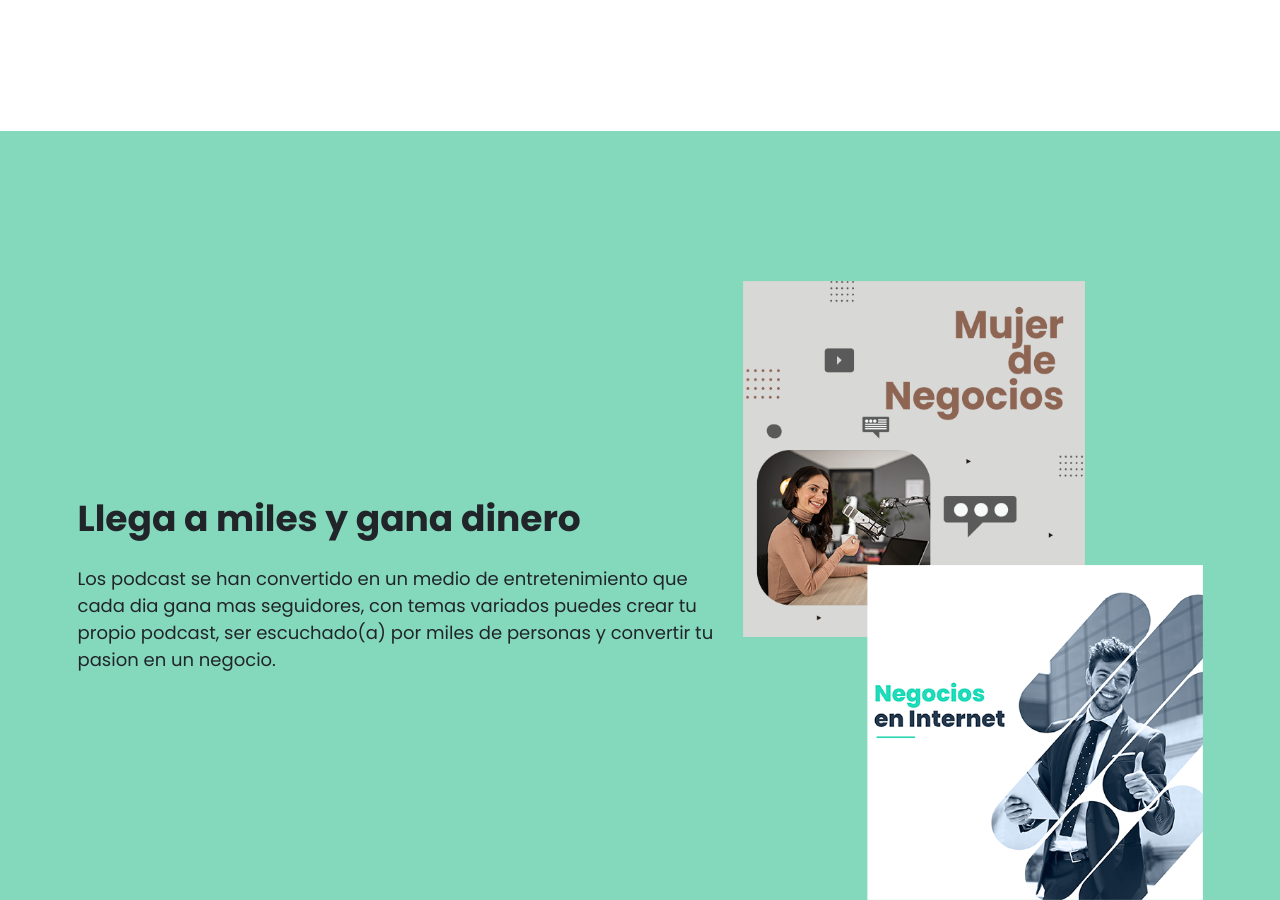
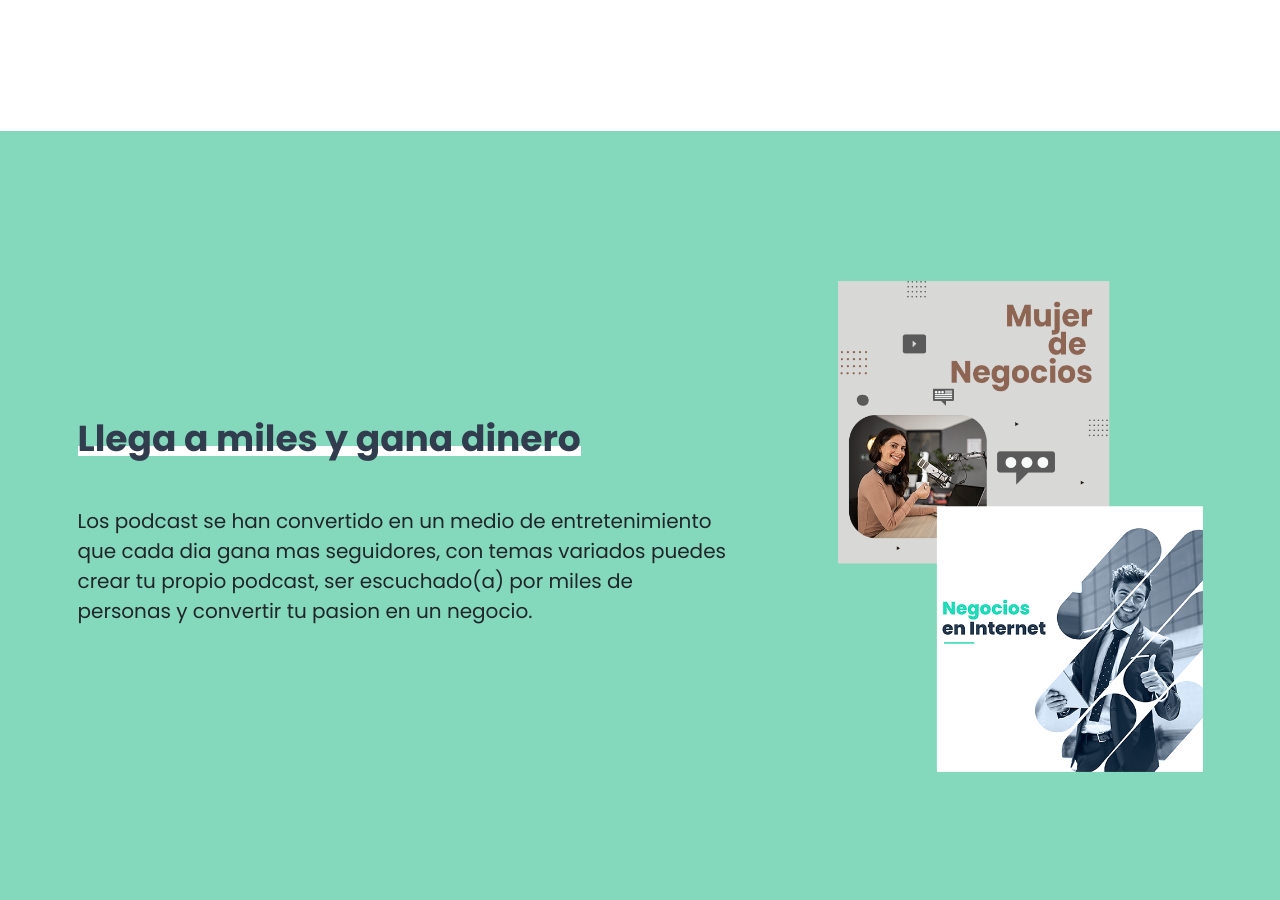
Before and after one commit to xandro2021/BootstrapPodcast, a website: page index.html in a window 1280 px wide. Shown: the part 1340-2240 px from the top of the page. Drawn offline with Linux system fonts and the light colour scheme.

Commit message:
centering image in beneficios

```diff
--- a/index.html
+++ b/index.html
@@ -49,14 +49,14 @@
             <div class="row align-items-center">
                 <div class="col-md-7">
                     <h2>Llega a miles y gana dinero</h2>
-                    <p>
+                    <p class="mt-2">
                         Los podcast se han convertido en un medio de entretenimiento que cada dia gana mas seguidores,
                         con temas variados puedes crear tu propio podcast, ser escuchado(a) por miles de personas y
                         convertir tu pasion en un negocio.
                     </p>
                 </div>
-                <div class="col-md-5">
-                    <img class="img-fluid" alt="imagenes podcast" src="build/img/podcast_cover.png" />
+                <div class="col-md-4 offset-md-1 d-flex justify-content-center">
+                    <img class="img-fluid imagen" alt="imagenes podcast" src="build/img/podcast_cover.png" />
                 </div>
             </div>
         </div>
--- a/src/scss/_custom.scss
+++ b/src/scss/_custom.scss
@@ -24,7 +24,7 @@ $font-family-sans-serif: 'Poppins', sans-serif;
 $font-size-root: 62.5%;
 $h1-font-size: 4.5rem;
 $h2-font-size: 3.6rem;
-$font-size-base: 1.8rem;
+$font-size-base: 2rem;
 
 // Espaciado
 $spacer: 5rem;
--- /dev/null
+++ b/src/scss/ui/_beneficios.scss
@@ -0,0 +1,21 @@
+@use '../custom' as *;
+@use 'utils/mixins' as m;
+
+.beneficios {
+
+    h2 {
+        @include m.headingBorder($secondary, $white);
+    }
+
+    .imagen {
+        margin-top: 3rem;
+        @include media-breakpoint-up(md) {
+            margin-top: 0;
+            @include transition(all 300ms ease);
+            &:hover {
+                rotate: 8deg;
+                scale: 1.1;
+            }
+        }
+    }
+}
--- a/src/scss/ui/_index.scss
+++ b/src/scss/ui/_index.scss
@@ -1,2 +1,3 @@
 @forward 'header';
 @forward 'crea';
+@forward 'beneficios';
```
Also changed, not shown: build/css/app.css, 1 other file.
